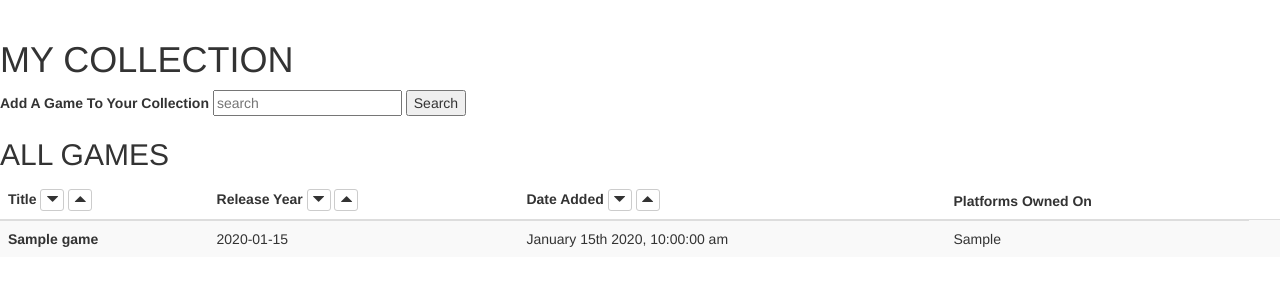
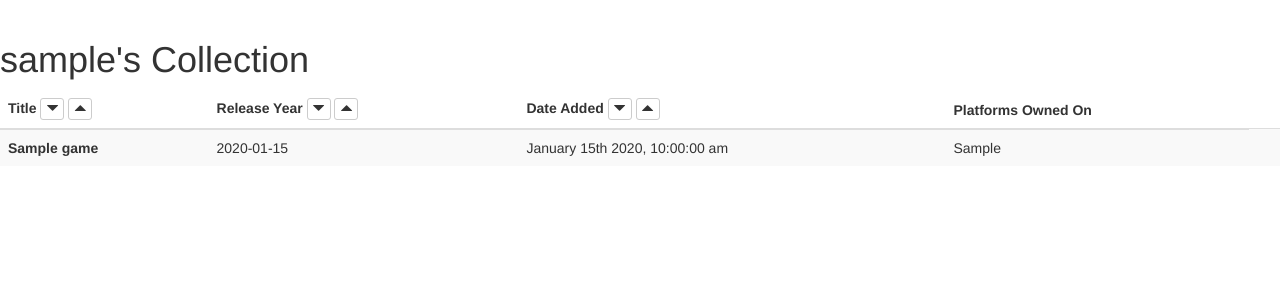
Before and after one commit to CurtisForristal/collector, a Node server app: a page that uses views/games/index.ejs in a window 1280 px wide. Shown: the part 52-352 px from the top of the page. Run offline with Node 20, Linux system fonts and the light colour scheme; tables that the repository leaves empty hold one stand-in row (values such as "Sample post"); some libraries are stand-ins or nearby versions.

Commit message:
diplay name of user's collection that is being displayed, only show Add Game field if showing currentUser's collection

```diff
--- a/routes/games.js
+++ b/routes/games.js
@@ -51,7 +51,7 @@ router.get("/games", middleware.isLoggedIn, function (req, res) {
 		} else {
 			var userGames = user.games;
 			sortGames(userGames);
-			res.render("games/index", { games: userGames, page: "games" });
+			res.render("games/index", { games: userGames, user: req.user.username, page: "games" });
 		}
 	});
 });
@@ -67,7 +67,7 @@ router.get("/games/users/:username", function (req, res) {
 		} else {
 			var userGames = foundUser.games;
 			sortGames(userGames);
-			res.render("games/index", {games: userGames});
+			res.render("games/index", {games: userGames, user: req.params.username});
 		}
 	});
 });
--- a/views/games/index.ejs
+++ b/views/games/index.ejs
@@ -2,16 +2,34 @@
 <% include ../partials/header %>
 
 
-<h1>MY COLLECTION</h1>
+<% if (currentUser) { %>
+    <% if (games.length > 0 && games[0].author.id.equals(currentUser._id)) { %>
+        <h1>My Collection</h1>
+    <% } %>
 
-<form action="/games/results" method="GET">
-		<label>Add A Game To Your Collection</label>
-		<input type="text" name="search" placeholder="search">
-		<button>Search</button>
-</form>
+    <% if (currentUser.username !== user) { %>
+        <h1><%= user %>'s Collection</h1>
+    <% } %>
+<% } %>
 
 
-<h2>ALL GAMES</h2>
+<% if (!currentUser) { %>
+    <h1><%= user %>'s Collection</h1>
+<% } %>
+
+
+<!-- If a User is signed in and on his/her collection page, display the Add Game search field -->
+<% if (currentUser) { %>
+    <% if (currentUser.username === user) { %>
+        <form action="/games/results" method="GET">
+                <label>Add A Game To Your Collection</label>
+                <input type="text" name="search" placeholder="search">
+                <button>Search</button>
+        </form>
+        <br>
+    <% } %>
+<% } %>
+
 
 
 <!-- Loop through all games and display the title for each -->
--- a/views/landing.ejs
+++ b/views/landing.ejs
@@ -47,6 +47,7 @@
 <% } %>
 
 <div>
+    <!-- target="_blank" opens the link in a new tab -->
     <a class="btn btn-default" href="https://github.com/CurtisForristal/collector" target="_blank">
         <i class="fa fa-github"></i> GitHub Page
     </a>
--- a/views/partials/header.ejs
+++ b/views/partials/header.ejs
@@ -57,6 +57,7 @@
         <% } %>
         <!-- GitHub Page link -->
         <li>
+          <!-- target="_blank" opens the link in a new tab -->
           <a href="https://github.com/CurtisForristal/collector" target="_blank">
             <i class="fa fa-github"></i> GitHub Page
           </a>
```
